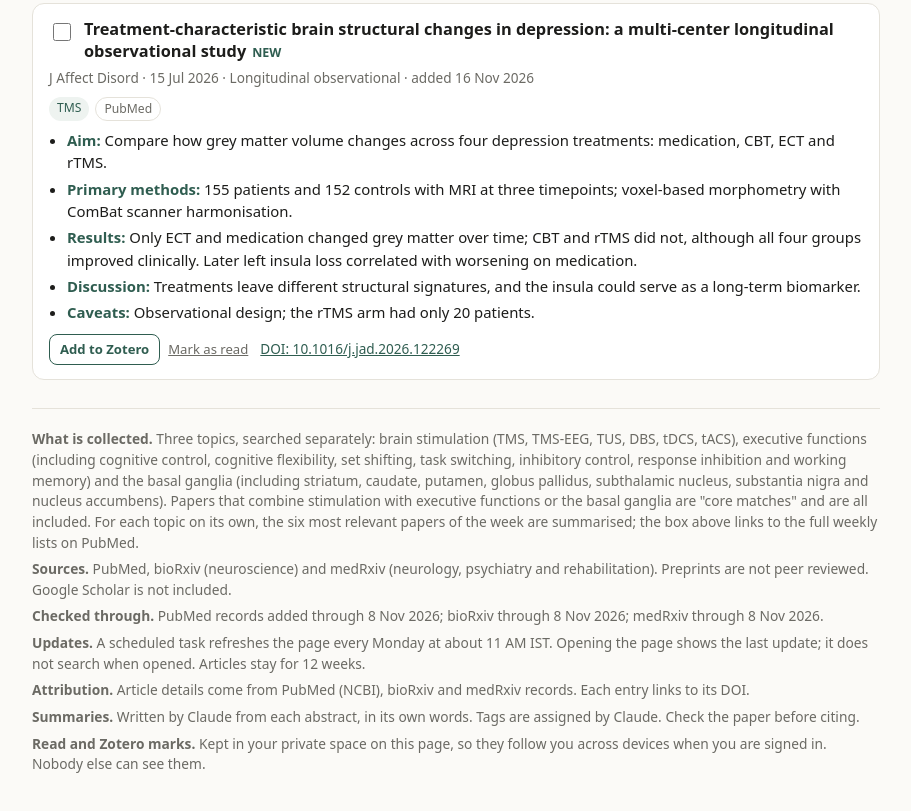
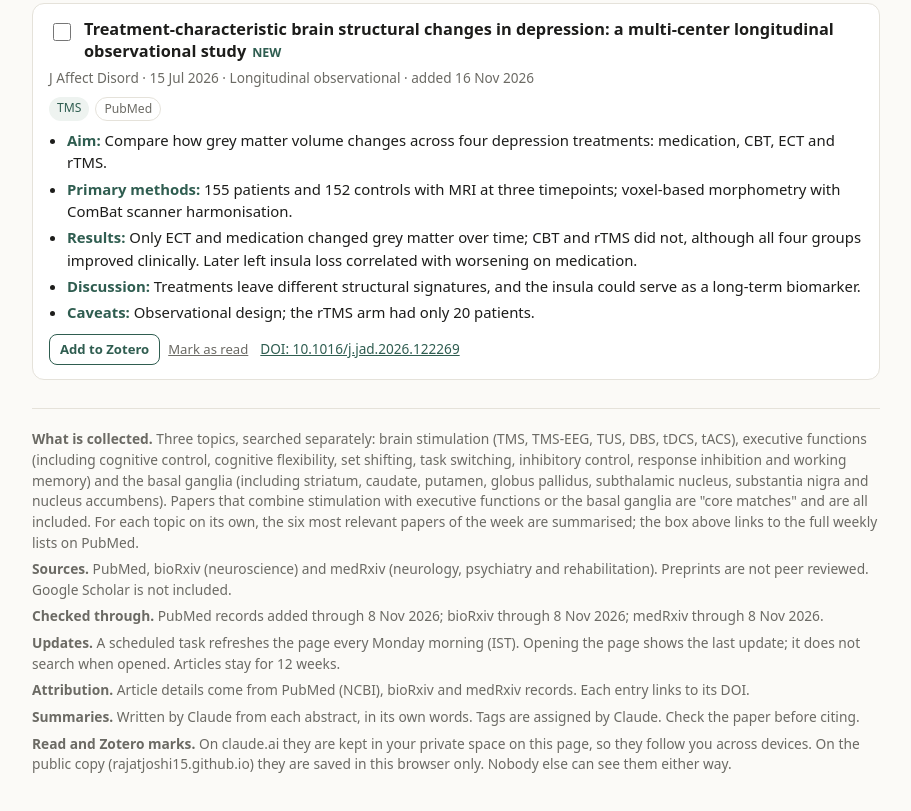
Before and after one commit to RajatJoshi15/weekly-literature-digest, a plain HTML site: page docs/index.html in a window 1280 px wide. Shown: the part 5700-6511 px from the top of the page, without its empty margins (184-1095 px from the left). Drawn offline with Linux system fonts and the light colour scheme.

Commit message:
Serve the digest with GitHub Pages and keep it updated weekly
Move the page to docs/ for GitHub Pages, note the public copy in the
page and README, and add a step to the weekly refresh that pushes each
new week's data files here.

Co-Authored-By: Claude Opus 5.5 <noreply@anthropic.com>
Claude-Session: https://claude.ai/code/session_01VCPmFnEVpy8wb3LHc5nHLJ

```diff
--- a/site/index.html
+++ b/docs/index.html
@@ -114,10 +114,10 @@
     <p><strong>What is collected.</strong> Three topics, searched separately: brain stimulation (TMS, TMS-EEG, TUS, DBS, tDCS, tACS), executive functions (including cognitive control, cognitive flexibility, set shifting, task switching, inhibitory control, response inhibition and working memory) and the basal ganglia (including striatum, caudate, putamen, globus pallidus, subthalamic nucleus, substantia nigra and nucleus accumbens). Papers that combine stimulation with executive functions or the basal ganglia are "core matches" and are all included. For each topic on its own, the six most relevant papers of the week are summarised; the box above links to the full weekly lists on PubMed.</p>
     <p><strong>Sources.</strong> PubMed, bioRxiv (neuroscience) and medRxiv (neurology, psychiatry and rehabilitation). Preprints are not peer reviewed. Google Scholar is not included.</p>
     <p id="covNote"></p>
-    <p><strong>Updates.</strong> A scheduled task refreshes the page every Monday at about 11 AM IST. Opening the page shows the last update; it does not search when opened. Articles stay for 12 weeks.</p>
+    <p><strong>Updates.</strong> A scheduled task refreshes the page every Monday morning (IST). Opening the page shows the last update; it does not search when opened. Articles stay for 12 weeks.</p>
     <p><strong>Attribution.</strong> Article details come from PubMed (NCBI), bioRxiv and medRxiv records. Each entry links to its DOI.</p>
     <p><strong>Summaries.</strong> Written by Claude from each abstract, in its own words. Tags are assigned by Claude. Check the paper before citing.</p>
-    <p><strong>Read and Zotero marks.</strong> Kept in your private space on this page, so they follow you across devices when you are signed in. Nobody else can see them.</p>
+    <p><strong>Read and Zotero marks.</strong> On claude.ai they are kept in your private space on this page, so they follow you across devices. On the public copy (rajatjoshi15.github.io) they are saved in this browser only. Nobody else can see them either way.</p>
   </div>
 </main>
 
```
Also changed, not shown: docs/data/manifest.json (renamed from site/data/manifest.json), docs/data/week-2026-11-16.json (renamed from site/data/week-2026-11-16.json), 4 other files.
